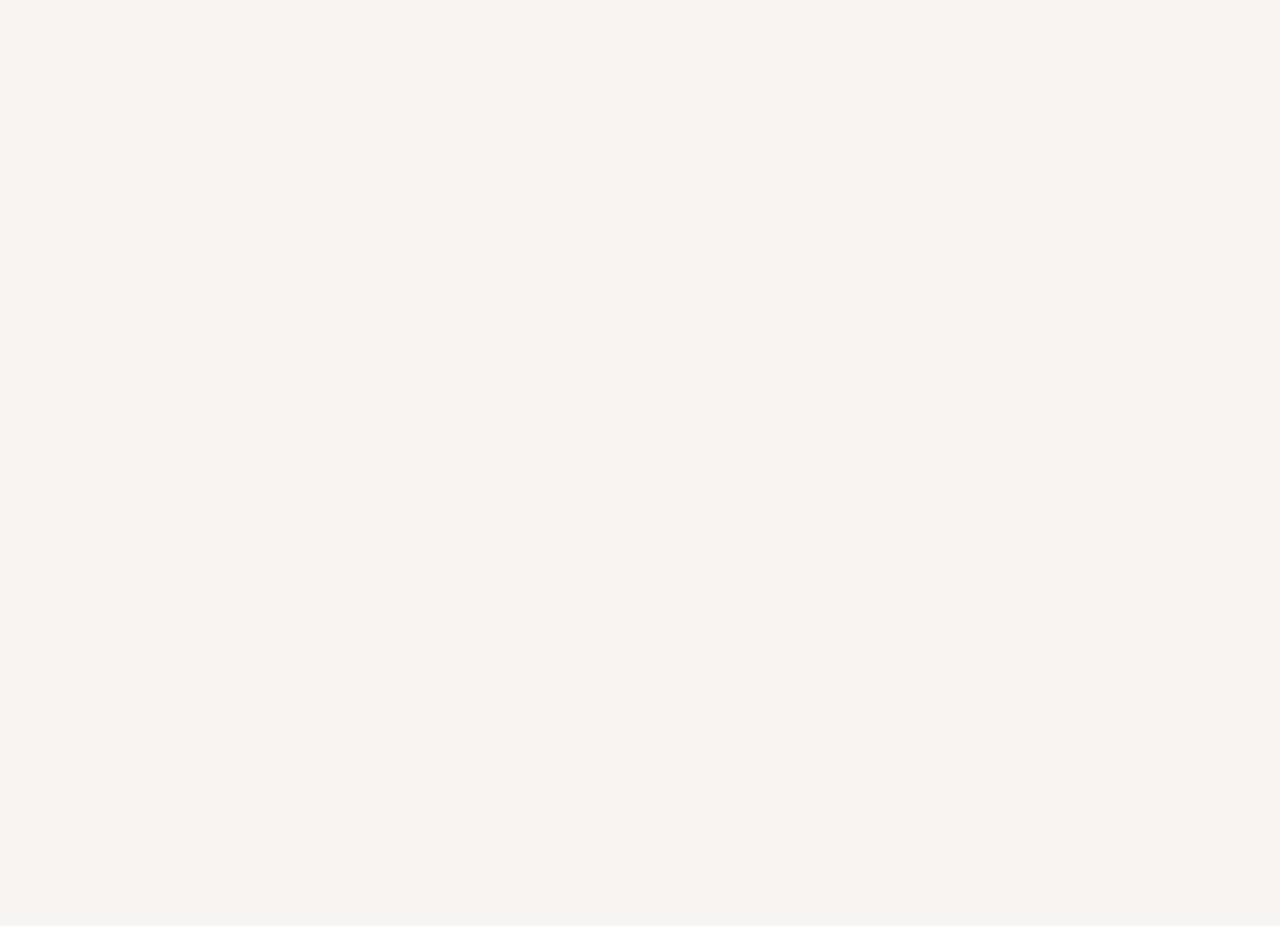
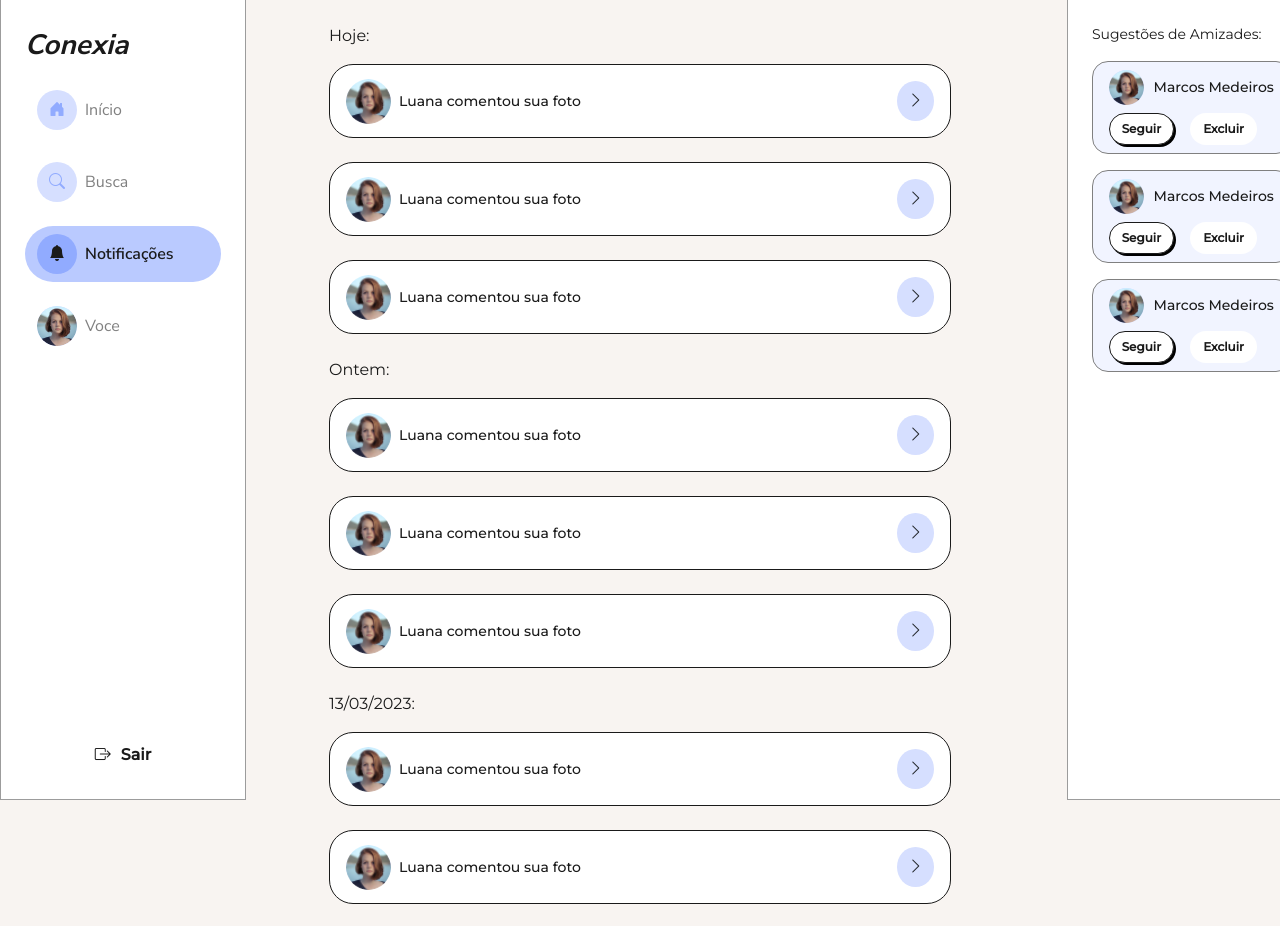
Before and after one commit to LarissaCruz/Conexia, an Angular app: page /notification in a window 1280 px wide. Before the commit this address led to /. Shown: the top 926 px of the page. Before the commit the page ends 800 px from the top, so only its background shows below. Built offline with nearby package versions, Linux system fonts and the light colour scheme.

Commit message:
Added to notification screen

```diff
--- a/src/app/app-routing.module.ts
+++ b/src/app/app-routing.module.ts
@@ -6,6 +6,7 @@ import { LoginComponent } from './components/login/login.component';
 import { RegisterComponent } from './components/register/register.component';
 import { FeedComponent } from './components/feed/feed.component';
 import { SearchComponent } from './components/search/search.component';
+import { NotificationComponent } from './components/notification/notification.component';
 
 
 const routes: Routes = [
@@ -32,6 +33,10 @@ const routes: Routes = [
   {
     path: 'search',
     component: SearchComponent
+  },
+  {
+    path: 'notification',
+    component: NotificationComponent
   }
 
 ];
--- a/src/app/app.module.ts
+++ b/src/app/app.module.ts
@@ -9,6 +9,7 @@ import { LoginModule } from './components/login/login.module';
 import { RegisterModule } from './components/register/register.module';
 import { FeedModule } from './components/feed/feed.module';
 import { SearchModule } from './components/search/search.module';
+import { NotificationModule } from './components/notification/notification.module';
 
 @NgModule({
   declarations: [
@@ -22,7 +23,8 @@ import { SearchModule } from './components/search/search.module';
     LoginModule,
     RegisterModule,
     FeedModule,
-    SearchModule
+    SearchModule,
+    NotificationModule
   ],
   providers: [],
   bootstrap: [AppComponent]
--- /dev/null
+++ b/src/app/components/notification/notification.component.css
@@ -0,0 +1,59 @@
+.menu{
+  height: 100vh;
+  background-color: #fff;
+  background: #FFFFFF;
+  border: 0.5px solid #1a1a1a6e;
+  border-top: none;
+}
+
+.menu .menu-item:hover{
+  background: #BACAFF;
+  color: #1a1a1a;
+}
+.menu .menu-item span{
+  color: #808080;
+}
+
+.menu .menu-item {
+  color: #91ABFF !important;
+}
+.active {
+  background: #BACAFF !important;
+  color: #1a1a1a !important;
+}
+.active .icon {
+  background: #91ABFF !important;
+}
+
+.icon{
+  width: 45px;
+  height: 40px;
+  background: #D6DFFF;
+}
+
+.card-follow{
+  background: #F1F4FF;
+  border-radius: 16px;
+}
+
+.card-post {
+  border-radius: 24px;
+  border: 1px solid #1A1A1A;
+}
+
+
+input {
+  border: none;
+
+  margin-left: 10px;
+  color:#808080;
+  font-size: 14px;
+}
+
+.form-control{
+   border: 1px solid #333333;
+}
+
+.fw-semibold {
+  font-weight: 500 !important;
+}
--- /dev/null
+++ b/src/app/components/notification/notification.component.html
@@ -0,0 +1,117 @@
+<div class="container-fluid">
+  <div class="row">
+    <div class="col-2 px-0 ">
+      <app-sidebar-nav></app-sidebar-nav>
+    </div>
+    <div class="col-8 d-flex align-items-center py-4 flex-column">
+      <div class="w-75">
+        <p class="font-body-small">Hoje:</p>
+        <div class="card-post py-3 px-2 bg-white card-post form-group w-50 mb-4 w-100">
+          <div class="d-flex align-items-center justify-content-between">
+            <div class="d-flex justify-content-center align-items-center rounded-circle icon mx-2">
+              <img src="../../../assets/avatar.png" class="rounded-circle" alt="Imagem Perfil" width="48px" />
+            </div>
+            <p class="font-body-xsmall fw-semibold w-100 m-0">Luana comentou sua foto</p>
+            <div class="d-flex justify-content-center align-items-center rounded-circle icon mx-2">
+              <i class="bi bi-chevron-right"></i>
+            </div>
+          </div>
+        </div>
+        <div class="card-post py-3 px-2 bg-white card-post form-group w-50 mb-4 w-100">
+          <div class="d-flex align-items-center justify-content-between">
+            <div class="d-flex justify-content-center align-items-center rounded-circle icon mx-2">
+              <img src="../../../assets/avatar.png" class="rounded-circle" alt="Imagem Perfil" width="48px" />
+            </div>
+            <p class="font-body-xsmall fw-semibold w-100 m-0">Luana comentou sua foto</p>
+            <div class="d-flex justify-content-center align-items-center rounded-circle icon mx-2">
+              <i class="bi bi-chevron-right"></i>
+            </div>
+          </div>
+        </div>
+        <div class="card-post py-3 px-2 bg-white card-post form-group w-50 mb-4 w-100">
+          <div class="d-flex align-items-center justify-content-between">
+            <div class="d-flex justify-content-center align-items-center rounded-circle icon mx-2">
+              <img src="../../../assets/avatar.png" class="rounded-circle" alt="Imagem Perfil" width="48px" />
+            </div>
+            <p class="font-body-xsmall fw-semibold w-100 m-0">Luana comentou sua foto</p>
+            <div class="d-flex justify-content-center align-items-center rounded-circle icon mx-2">
+              <i class="bi bi-chevron-right"></i>
+            </div>
+          </div>
+        </div>
+        <p class="font-body-small">Ontem:</p>
+        <div class="card-post py-3 px-2 bg-white card-post form-group w-50 mb-4 w-100">
+          <div class="d-flex align-items-center justify-content-between">
+            <div class="d-flex justify-content-center align-items-center rounded-circle icon mx-2">
+              <img src="../../../assets/avatar.png" class="rounded-circle" alt="Imagem Perfil" width="48px" />
+            </div>
+            <p class="font-body-xsmall fw-semibold w-100 m-0">Luana comentou sua foto</p>
+            <div class="d-flex justify-content-center align-items-center rounded-circle icon mx-2">
+              <i class="bi bi-chevron-right"></i>
+            </div>
+          </div>
+        </div>
+        <div class="card-post py-3 px-2 bg-white card-post form-group w-50 mb-4 w-100">
+          <div class="d-flex align-items-center justify-content-between">
+            <div class="d-flex justify-content-center align-items-center rounded-circle icon mx-2">
+              <img src="../../../assets/avatar.png" class="rounded-circle" alt="Imagem Perfil" width="48px" />
+            </div>
+            <p class="font-body-xsmall fw-semibold w-100 m-0">Luana comentou sua foto</p>
+            <div class="d-flex justify-content-center align-items-center rounded-circle icon mx-2">
+              <i class="bi bi-chevron-right"></i>
+            </div>
+          </div>
+        </div>
+        <div class="card-post py-3 px-2 bg-white card-post form-group w-50 mb-4 w-100">
+          <div class="d-flex align-items-center justify-content-between">
+            <div class="d-flex justify-content-center align-items-center rounded-circle icon mx-2">
+              <img src="../../../assets/avatar.png" class="rounded-circle" alt="Imagem Perfil" width="48px" />
+            </div>
+            <p class="font-body-xsmall fw-semibold w-100 m-0">Luana comentou sua foto</p>
+            <div class="d-flex justify-content-center align-items-center rounded-circle icon mx-2">
+              <i class="bi bi-chevron-right"></i>
+            </div>
+          </div>
+        </div>
+        <p class="font-body-small">13/03/2023:</p>
+
+        <div class="card-post py-3 px-2 bg-white card-post form-group w-50 mb-4 w-100">
+          <div class="d-flex align-items-center justify-content-between">
+            <div class="d-flex justify-content-center align-items-center rounded-circle icon mx-2">
+              <img src="../../../assets/avatar.png" class="rounded-circle" alt="Imagem Perfil" width="48px" />
+            </div>
+            <p class="font-body-xsmall fw-semibold w-100 m-0">Luana comentou sua foto</p>
+            <div class="d-flex justify-content-center align-items-center rounded-circle icon mx-2">
+              <i class="bi bi-chevron-right"></i>
+            </div>
+          </div>
+        </div>
+        <div class="card-post py-3 px-2 bg-white card-post form-group w-50 mb-4 w-100">
+          <div class="d-flex align-items-center justify-content-between">
+            <div class="d-flex justify-content-center align-items-center rounded-circle icon mx-2">
+              <img src="../../../assets/avatar.png" class="rounded-circle" alt="Imagem Perfil" width="48px" />
+            </div>
+            <p class="font-body-xsmall fw-semibold w-100 m-0">Luana comentou sua foto</p>
+            <div class="d-flex justify-content-center align-items-center rounded-circle icon mx-2">
+              <i class="bi bi-chevron-right"></i>
+            </div>
+          </div>
+        </div>
+        <div class="card-post py-3 px-2 bg-white card-post form-group w-50 mb-4 w-100">
+          <div class="d-flex align-items-center justify-content-between">
+            <div class="d-flex justify-content-center align-items-center rounded-circle icon mx-2">
+              <img src="../../../assets/avatar.png" class="rounded-circle" alt="Imagem Perfil" width="48px" />
+            </div>
+            <p class="font-body-xsmall fw-semibold w-100 m-0">Luana comentou sua foto</p>
+            <div class="d-flex justify-content-center align-items-center rounded-circle icon mx-2">
+              <i class="bi bi-chevron-right"></i>
+            </div>
+          </div>
+        </div>
+      </div>
+    </div>
+    <div class="col-2 px-0">
+      <app-sidebar-suggested></app-sidebar-suggested>
+    </div>
+  </div>
+</div>
--- /dev/null
+++ b/src/app/components/notification/notification.component.ts
@@ -0,0 +1,15 @@
+import { Component, OnInit } from '@angular/core';
+
+@Component({
+  selector: 'app-notification',
+  templateUrl: './notification.component.html',
+  styleUrls: ['./notification.component.css']
+})
+export class NotificationComponent implements OnInit {
+
+  constructor() { }
+
+  ngOnInit() {
+  }
+
+}
```
Also changed, not shown: src/app/components/notification/notification.module.ts (added, +18 -0 lines).
